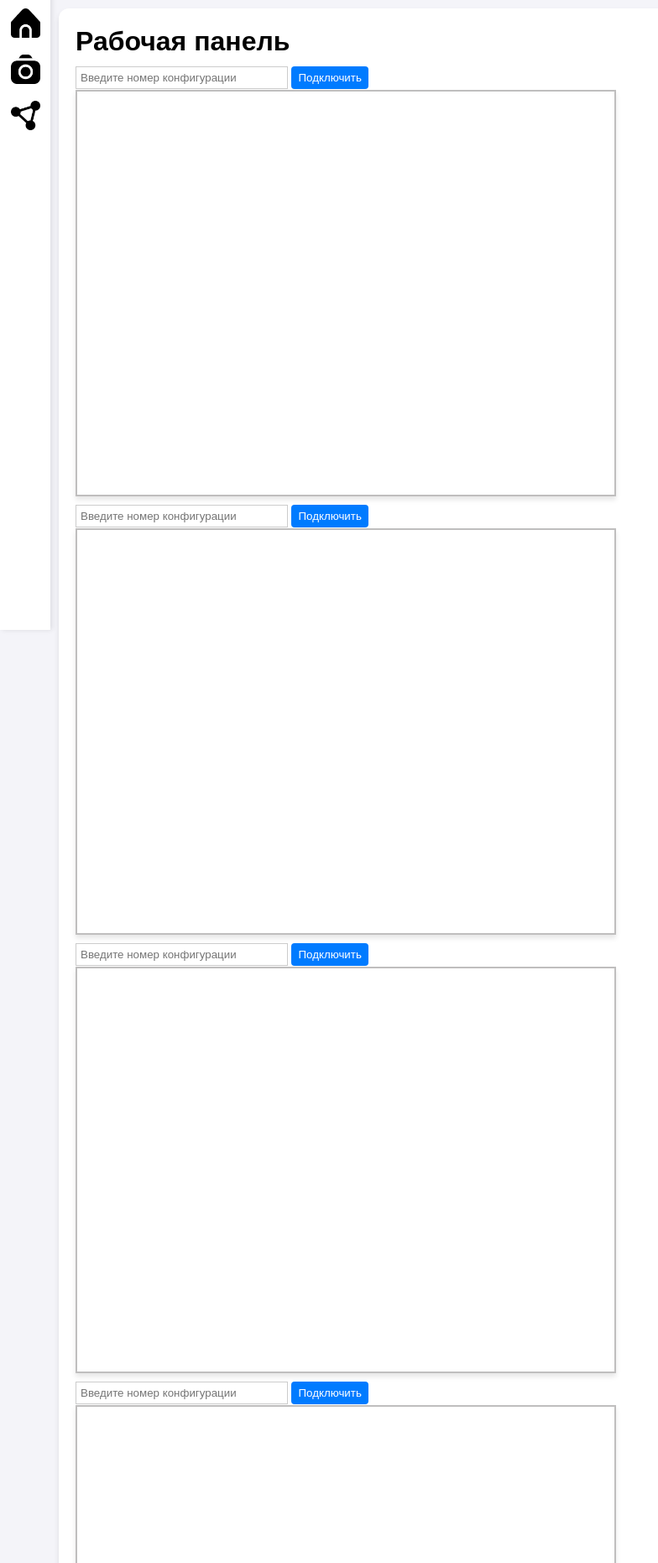
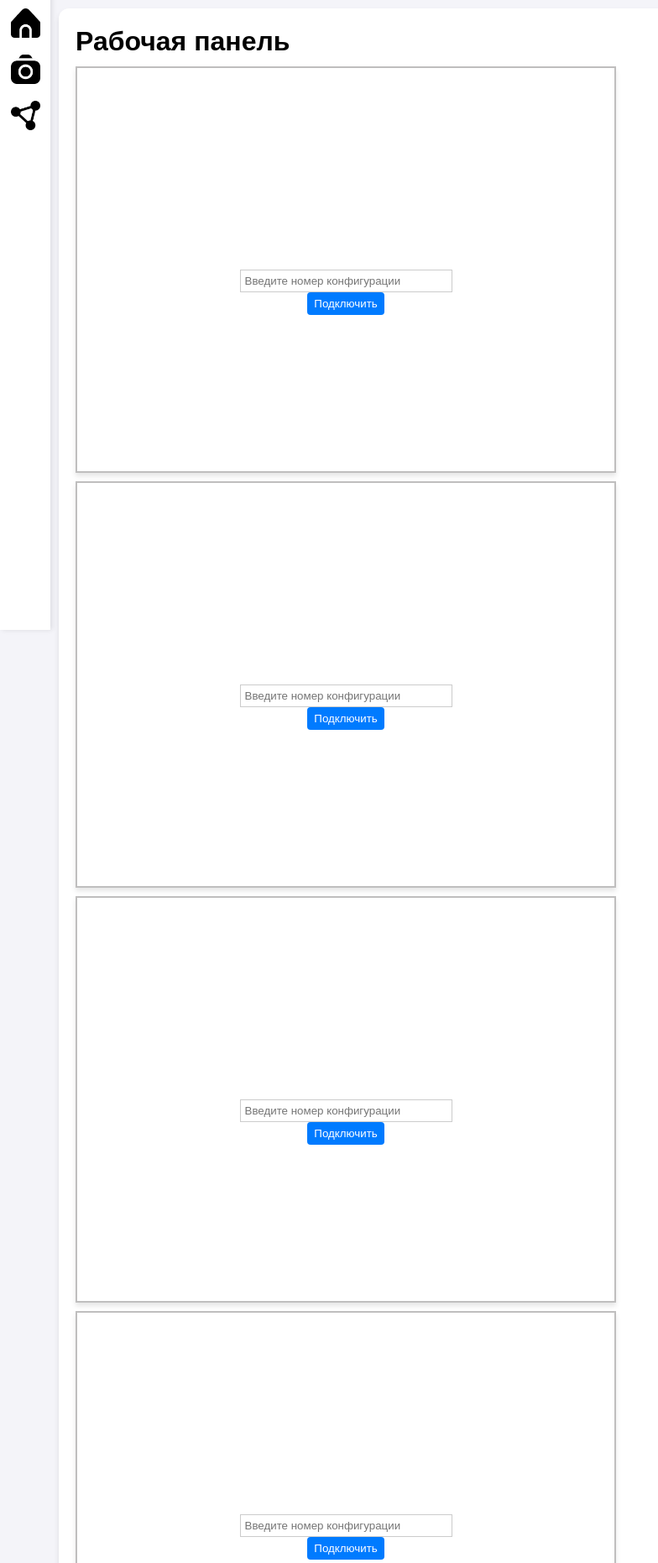
Before and after one commit to 22sasha/Security-Camera-Yolo, a FastAPI app: page /dashboard in a window 1280 px wide. Shown: the part 70-1931 px from the top of the page at 84% size, without its empty margins (0-784 px from the left). Run offline with FastAPI, Linux system fonts and the light colour scheme; parts of the project's set-up code (start-up, migrations or seed data) failed here and were passed over.

Commit message:
url block in camera center

```diff
--- a/app/source/static/css/style.css
+++ b/app/source/static/css/style.css
@@ -79,7 +79,13 @@ h1.header-logo {
 /* Dashboard */
 
 .url-block {
+    display: flex;
+    flex-direction: column;
+    align-items: center;
     margin-bottom: 1px;
+    position: absolute;
+    top: 50%;
+    z-index: 100;
 }
 .url-block input {
     padding: 5px 5px;
@@ -123,14 +129,16 @@ h1.header-logo {
 }
 .camera-block {
     display: flex;
+    position: relative;
     flex-direction: column;
-    align-items: flex-start;
+    align-items: center;
 }
 .video-and-detection {
     display: flex;
     align-items: flex-start;
     gap: 20px;
     position: relative;
+    z-index: 0;
 }
 .video-container {
     border: 2px solid #bfbebe;
@@ -141,11 +149,13 @@ h1.header-logo {
     width: auto;
     /* width: calc(33.333% - 20px); */
     height: auto;
+    z-index: 0;
 }
 .detect-container {
     display: flex;
     gap: 2px;
     position: absolute;
+    z-index: 0;
 }
 .detect {
     width: 40px;
```
